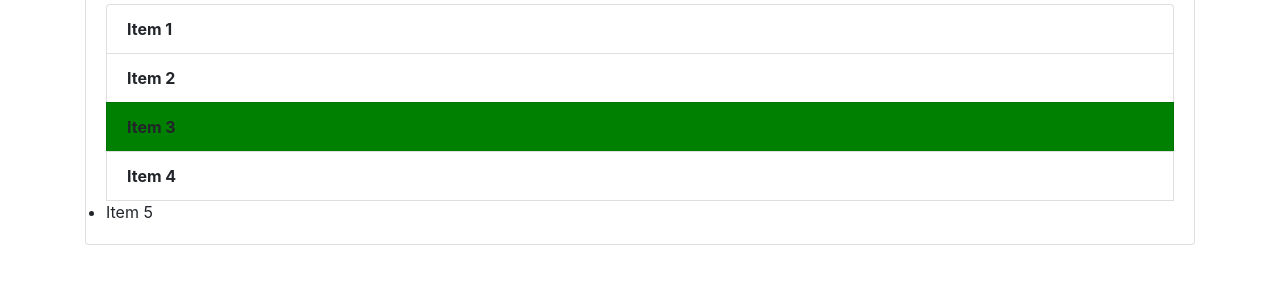
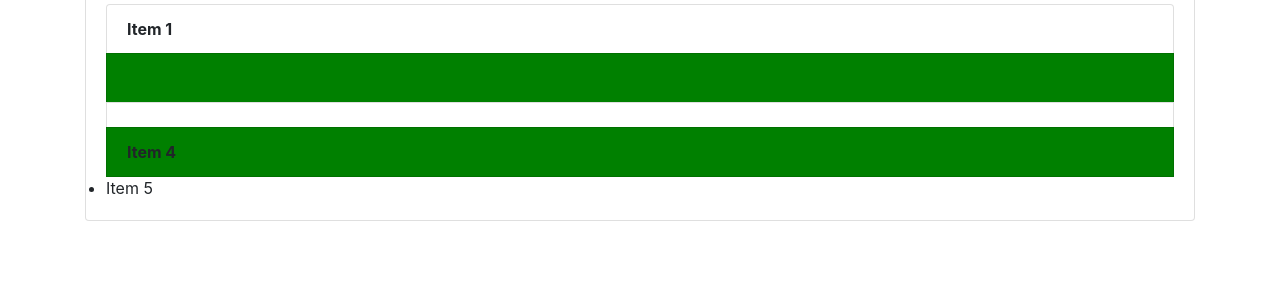
Before and after one commit to SatyasaiKaisarla97/gitdemo, a plain HTML site: page index.html in a window 1280 px wide. Shown: the part 283-564 px from the top of the page. Drawn offline with nearby package versions, Linux system fonts and the light colour scheme.

Commit message:
initial commit

```diff
--- a/app.js
+++ b/app.js
@@ -6,10 +6,19 @@ p.style.fontWeight = "bold";
 p.style.color = "green";
 
 const r = document.getElementsByClassName("list-group-item");
-r[2].style.backgroundColor = "green";
+// r[2].style.backgroundColor = "green";
 for(i=0;i<=3;i++){
     r[i].style.fontWeight = "bold";
 }
 
-const q = getElementsByClassName("new-item");
-console.log(q)
+
+const q = document.getElementsByTagName("li");
+q[2].innerHTML = "newitem"
+
+const a = document.querySelectorAll(".list-group-item")
+a[1].style.backgroundColor = "green";
+a[1].style.color = "green";
+a[2].textContent = "";
+for(i=1;i<=a.length;i=i+2){
+    a[i].style.backgroundColor = "green"
+}
--- a/index.html
+++ b/index.html
@@ -27,7 +27,7 @@
       <li class="list-group-item">Item 2</li>
       <li class="list-group-item">Item 3</li>
       <li class="list-group-item">Item 4</li>
-      <li class="new-item">Item 5</li>
+      <li class="new">Item 5</li>
     </ul>
    </div>
   </div>
```
